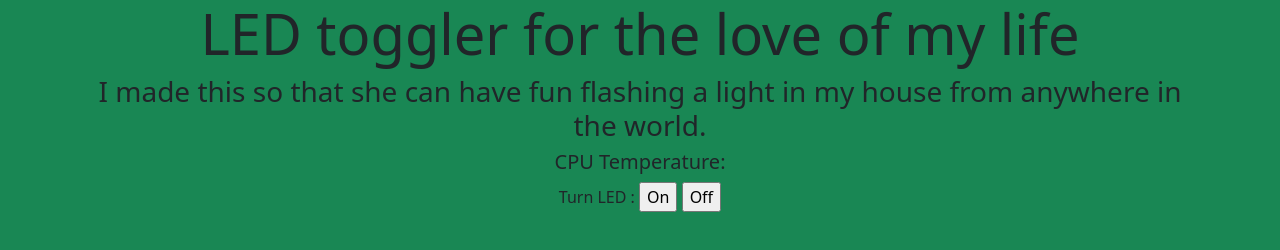
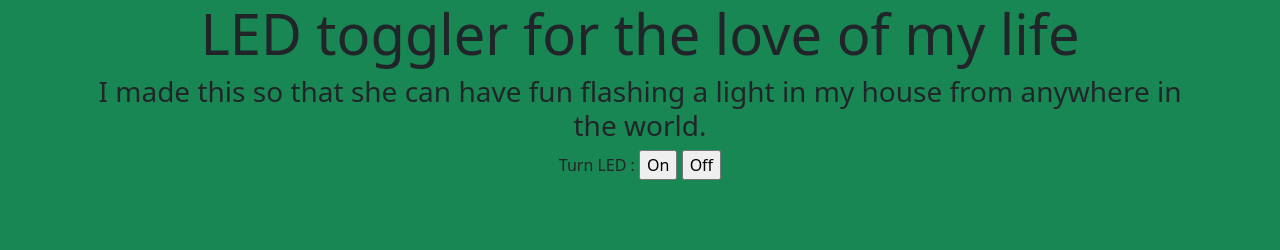
Before and after one commit to ShaneSchroeder/LEDwebServerRPi3, a plain HTML site: page index.html in a window 1280 px wide. Drawn offline with nearby package versions, Linux system fonts and the light colour scheme.

Commit message:
blah blah

```diff
--- a/index.html
+++ b/index.html
@@ -31,10 +31,6 @@
     </div>
 
     <div class="row text-center">
-      <h5>CPU Temperature: <span id="temp"></span></h5>
-    </div>
-
-    <div class="row text-center">
       <form action="/" method="POST">
         Turn LED :
         <input type="submit" name="submit" value="On">
```
